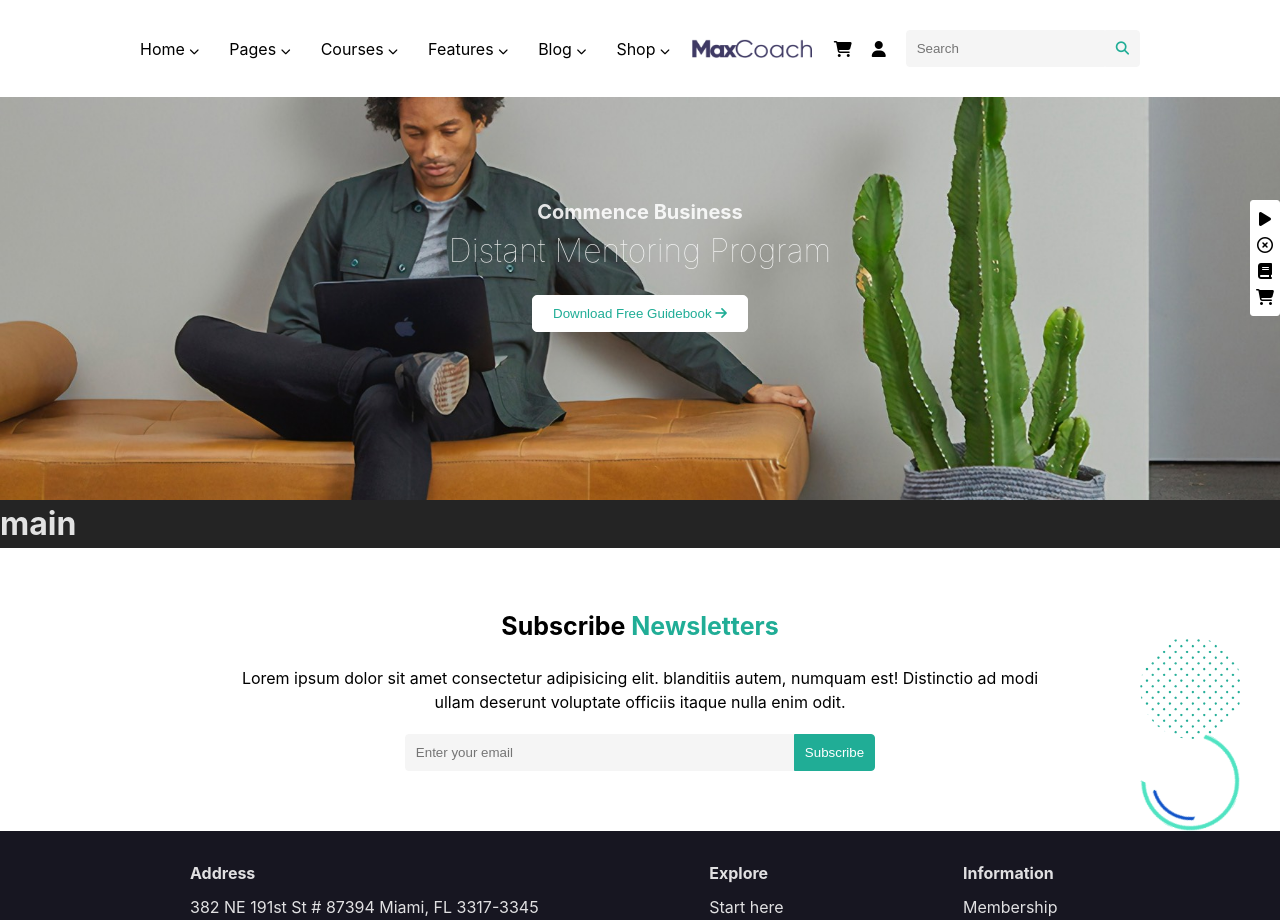
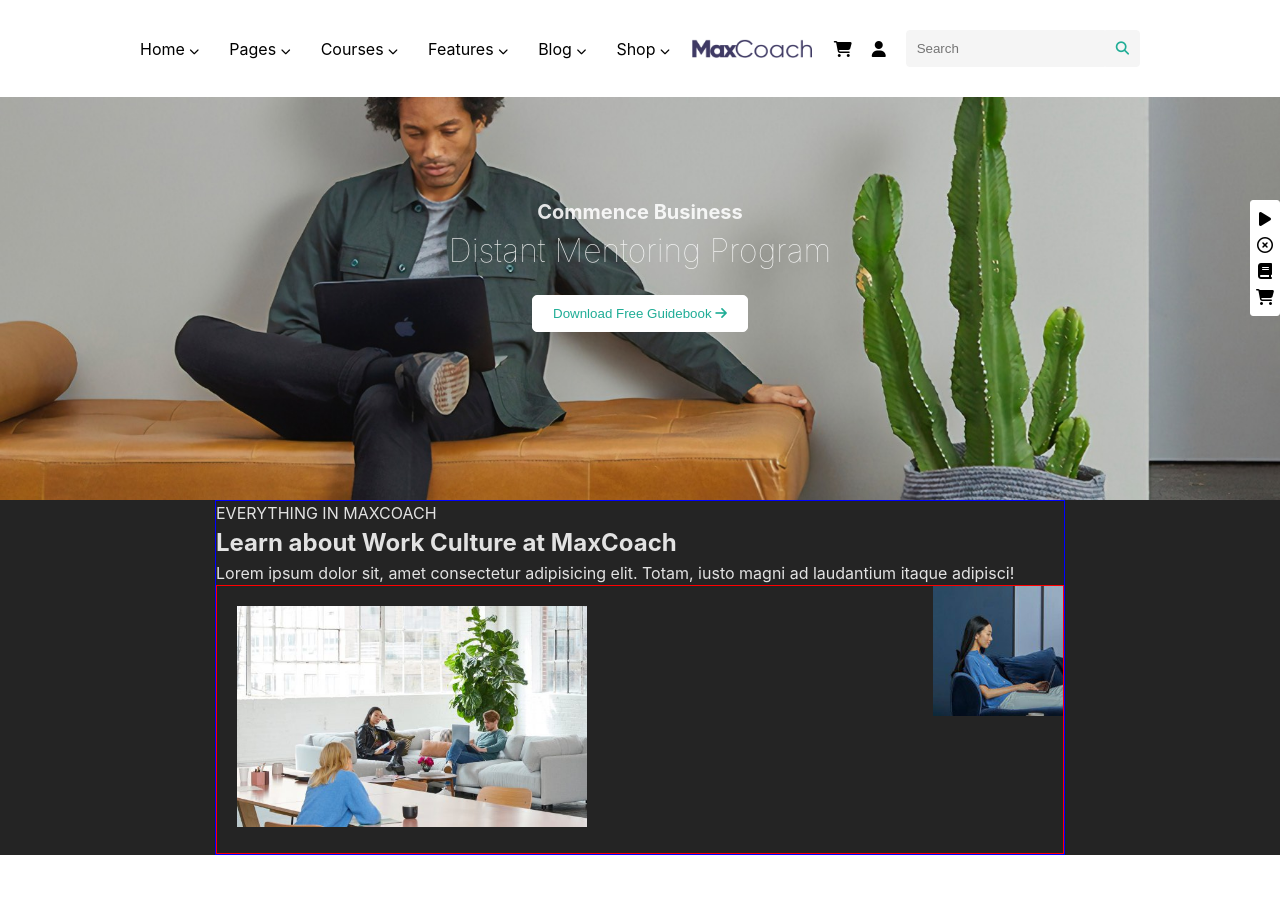
Before and after one commit to ALANOMAM/proj-html-vuejs, a Vue app: page / in a window 1280 px wide. Shown: the top 920 px of the page. Built offline with nearby package versions, Linux system fonts and the light colour scheme.

Commit message:
inizio impostazione prima parte del main

```diff
--- a/src/components/Main.vue
+++ b/src/components/Main.vue
@@ -10,10 +10,73 @@ export default{
 </script>
 
 <template>
-<h1>main</h1>
+
+<main>
+ <!--container start-->
+<div class="container">
+
+ <div class="box1">
+    <div class="left">
+        <span>EVERYTHING IN MAXCOACH</span>
+        <h2>Learn about Work Culture at MaxCoach</h2>
+        <p>Lorem ipsum dolor sit, amet consectetur adipisicing elit. Totam, iusto magni ad laudantium itaque adipisci!</p>
+
+
+    </div>
+
+    <div class="right">
+    <img src="../../public/images/stock-full-hd-10-ohki1ayywq3cqutettrncduujpoaorifqu4relt2ts.jpg" alt="">
+   <img src="../../public/images/about-us-01-ohkia3qg98rq9vg3s0mn2hkflr1migdqdw370qnegc.jpg" alt="">
+    </div>
+
+ </div>
+
+</div>
+<!--container end-->
+</main>
+
 </template>
 
-<style>
+<style lang="scss" scoped>
+.container{
+    border:1px solid blue;
+    max-width:850px;
+    margin-left: auto;
+    margin-right: auto;
+}
+
+/*box1 start*/
+.box1{
+
+    /*left side start*/
+.left{
+
+}
+    /*left side end*/
+
+
+    /*right side start*/
+    .right{
+        border: 1px solid red;
+        position: relative;
+        padding: 20px;
+        img:nth-child(1){
+           width: 350px;
+           height: auto;
+        }
+
+        img:nth-child(2){
+        position: absolute;
+        top: 0;
+        right: 0;
+           width: 130px;
+           height: auto;
+        }
+    }
+    /*right side end*/
+}
+/*box1 end*/
+
 
 
 </style>
```
